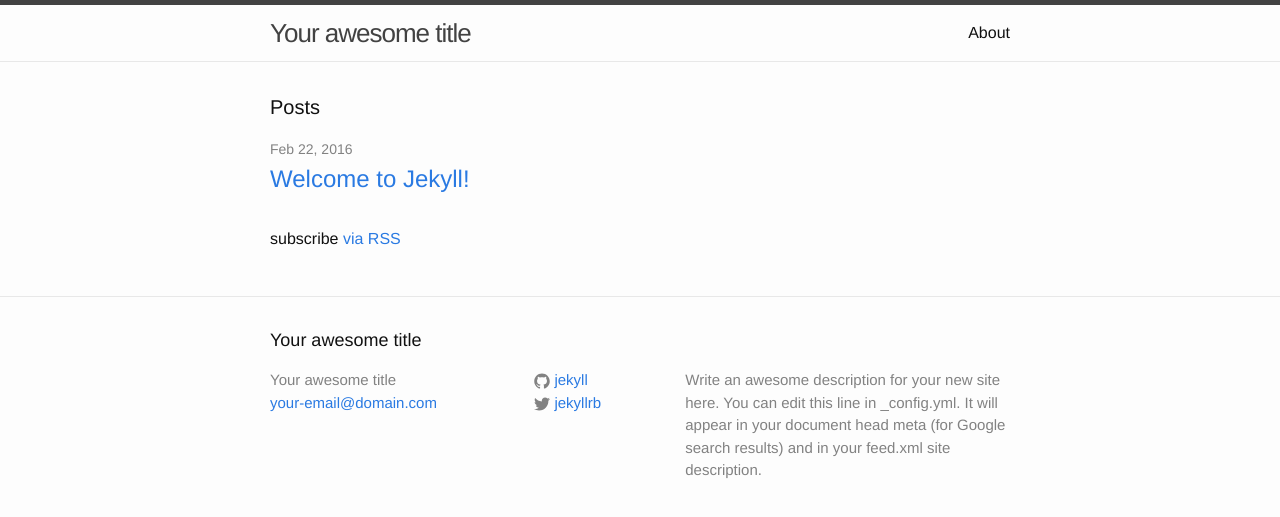
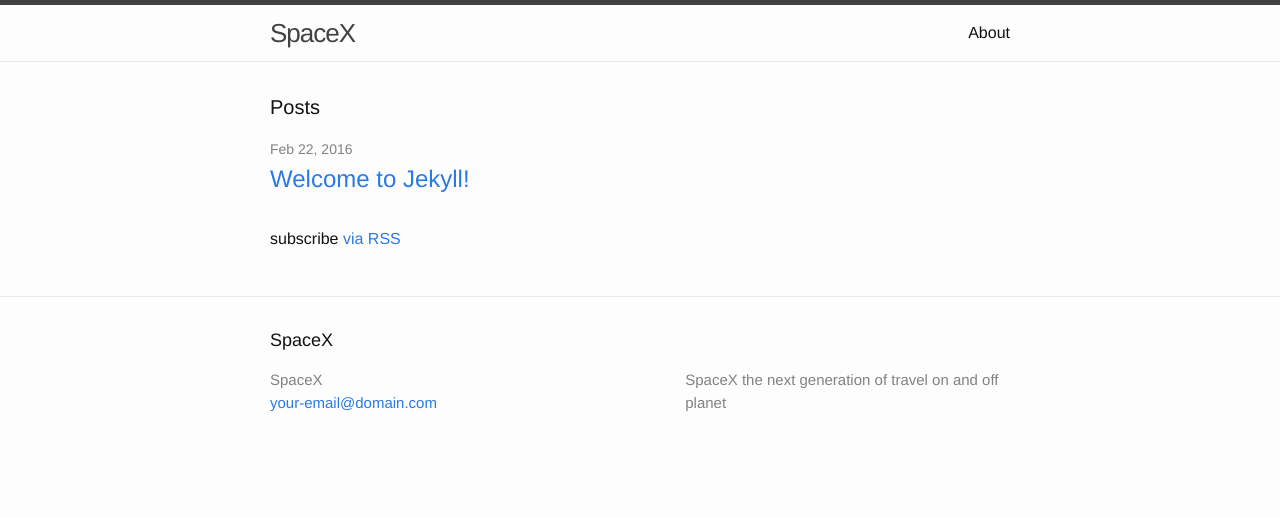
Before and after one commit to naher94/spacex, a Jekyll site: the page built from index.html, in a window 1280 px wide. Shown: the top 517 px of the page. Built offline with Jekyll 4.4.1, drawn with Linux system fonts in a browser that asks for light colours.

Commit message:
Basic Setup

```diff
--- a/_config.yml
+++ b/_config.yml
@@ -6,16 +6,12 @@
 # 'jekyll serve'. If you change this file, please restart the server process.
 
 # Site settings
-title: Your awesome title
+title: SpaceX
 email: your-email@domain.com
 description: > # this means to ignore newlines until "baseurl:"
-  Write an awesome description for your new site here. You can edit this
-  line in _config.yml. It will appear in your document head meta (for
-  Google search results) and in your feed.xml site description.
+  SpaceX the next generation of travel on and off planet
 baseurl: "" # the subpath of your site, e.g. /blog
 url: "http://yourdomain.com" # the base hostname & protocol for your site
-twitter_username: jekyllrb
-github_username:  jekyll
 
 # Build settings
 markdown: kramdown
--- a/_includes/icon-github.html
+++ /dev/null
@@ -1 +0,0 @@
-<a href="https://github.com/{{ include.username }}"><span class="icon icon--github">{% include icon-github.svg %}</span><span class="username">{{ include.username }}</span></a>
--- a/_includes/icon-twitter.html
+++ /dev/null
@@ -1 +0,0 @@
-<a href="https://twitter.com/{{ include.username }}"><span class="icon icon--twitter">{% include icon-twitter.svg %}</span><span class="username">{{ include.username }}</span></a>
--- /dev/null
+++ b/css/spacex.scss
@@ -0,0 +1,2 @@
+---
+---
```
Also changed, not shown: README.md, _includes/icon-github.svg (deleted), _includes/icon-twitter.svg (deleted).
